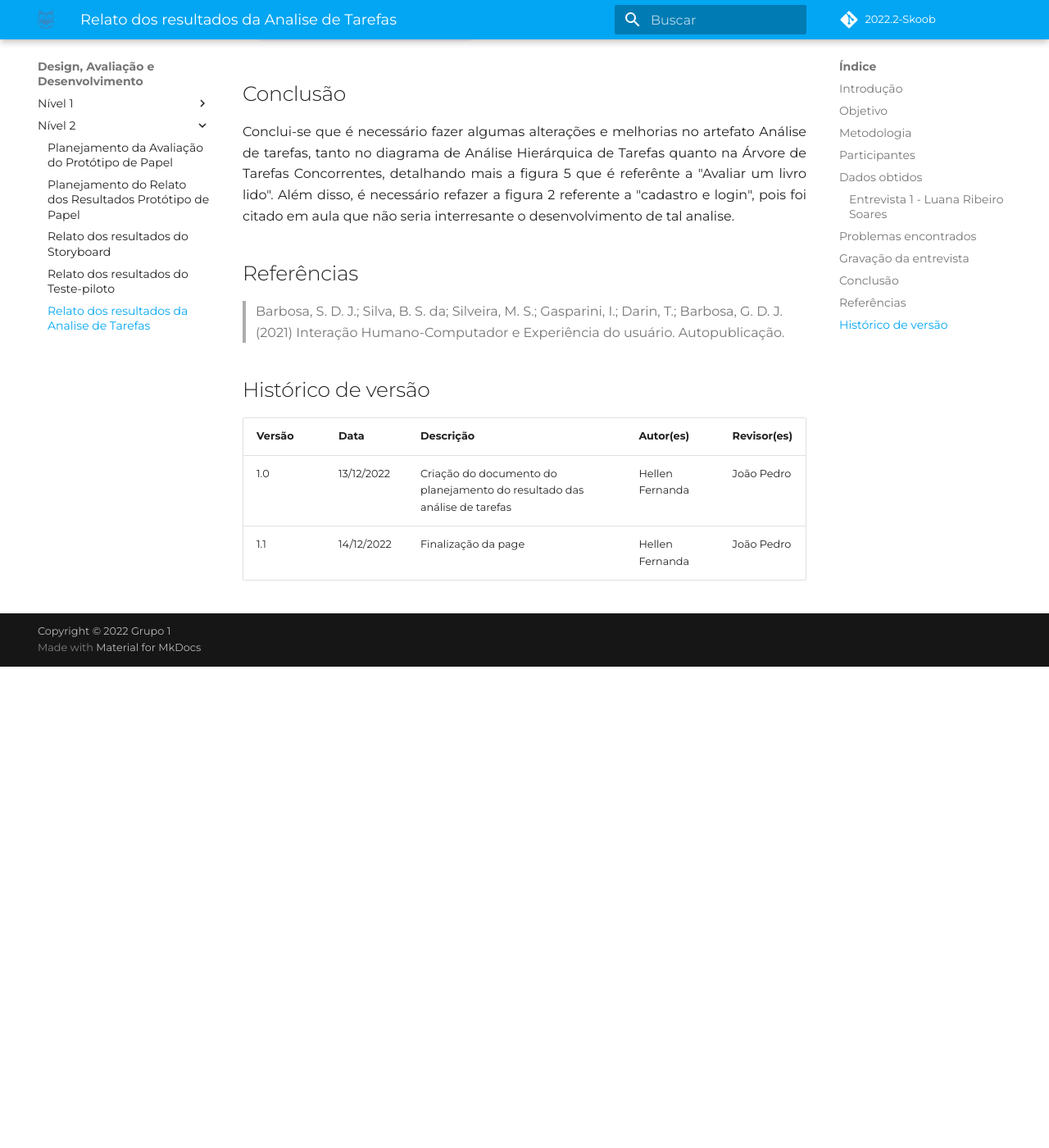
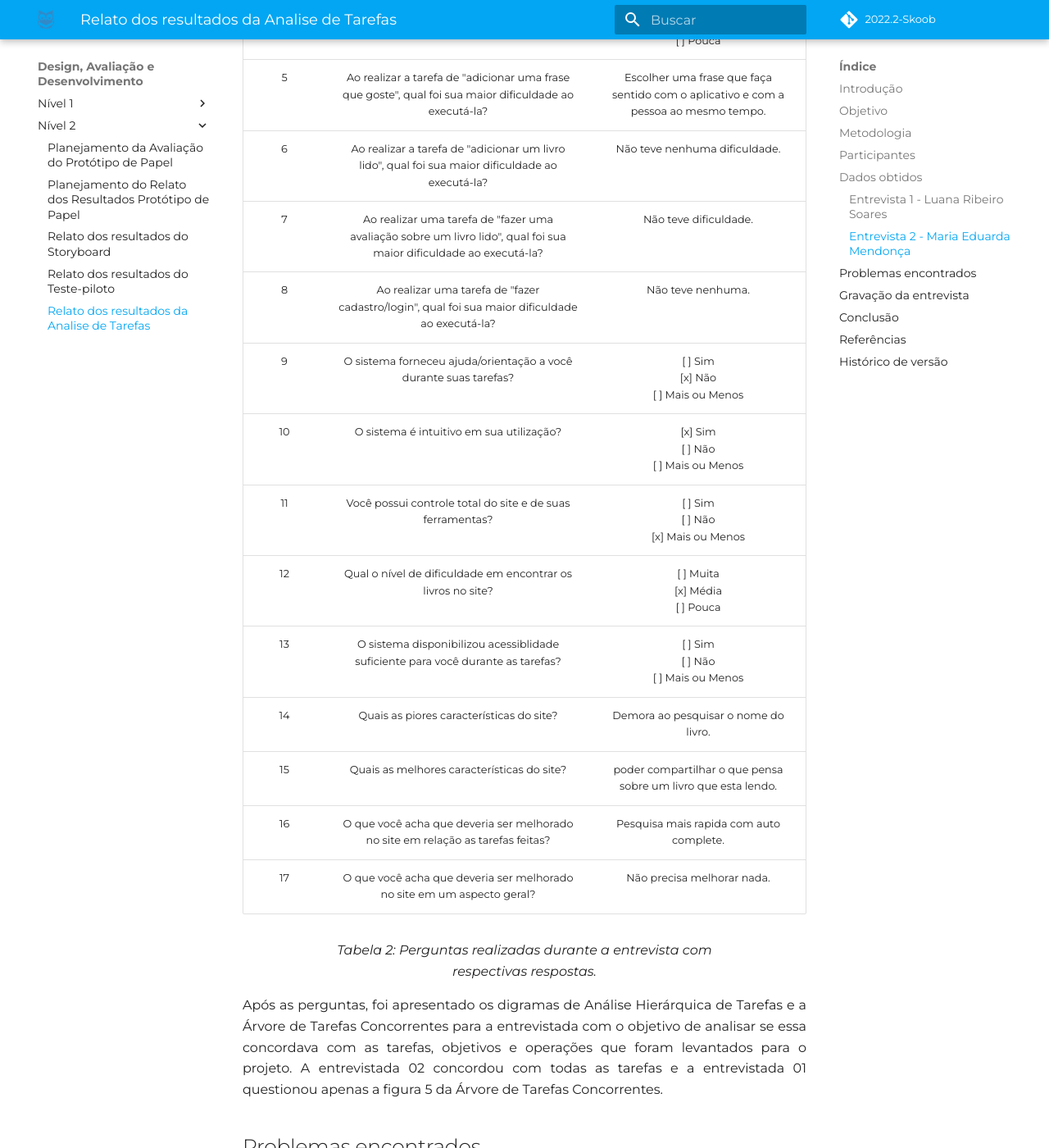
Before and after one commit to Interacao-Humano-Computador/2022.2-Skoob, an MkDocs documentation site: the page built from docs/planejamentoAnalise/nivel2/analise-tarefas.md, in a window 1280 px wide and 1400 px high, scrolled down 3280 px. Shown: the whole window at 82% size. Built offline with MkDocs 1.6.1 and Material for MkDocs 9.7.7, drawn with Linux system fonts in a browser that asks for light colours; some web fonts are replaced; comment, search, counter and statistics services are not loaded; before the commit the page ends 4093 px from its top, so only the background shows below that; some of the changed text lies outside the part shown.

Commit message:
finalizando analise de tarefas

```diff
--- a/docs/planejamentoAnalise/nivel2/analise-tarefas.md
+++ b/docs/planejamentoAnalise/nivel2/analise-tarefas.md
@@ -16,11 +16,11 @@
 
 ## Participantes
 
-<p align="justify">Foi encontrada uma voluntária, que aceitou fazer a entrevista e que se encaixasse no perfil de usuário definido anteriormente para o sistema. A entrevista teve apenas dois participantes, o entrevistador e o entrevistado. O local de realização da entrevista foi feita pessoalmente na fga e o audio da entrevista foi gravado.</p>
+<p align="justify">Foi encontrada duas voluntárias, que aceitam fazer a entrevista e que se encaixassem no perfil de usuário definido anteriormente para o sistema. A entrevista teve apenas dois participantes, o entrevistador e o entrevistado. O local de realização da entrevista 01 foi feita pessoalmente na fga e o audio da entrevista foi gravado. O local da entrevista 02 foi no meets mas não consegui salvar a gravação e acabou sendo perdida. </p>
 
 ## Dados obtidos
 
-<p align="justify">Os dados obtidos na entrevista foram transcritos para a tabela 1.</p>
+<p align="justify">Os dados obtidos nas entrevistas foram transcritos para a tabela 1 e 2.</p>
 
 ### Entrevista 1 - Luana Ribeiro Soares
 
@@ -48,7 +48,33 @@
     Tabela 1: Perguntas realizadas durante a entrevista com respectivas respostas.
 </figcaption>
 
-<p align="justify">Após as perguntas, foi apresentado os digramas de Análise Hierárquica de Tarefas e a Árvore de Tarefas Concorrentes para a entrevistada com o objetivo de analisar se essa concordava com as tarefas, objetivos e operações que foram levantados para o projeto. A entrevistada concordou com todas as tarefas, questionando apenas a figura 5 da Árvore de Tarefas Concorrentes.</p>
+### Entrevista 2 - Maria Eduarda Mendonça
+
+| Número |                                                     Perguntas                                                      |                                 Opções de resposta                                  |
+| :----: | :----------------------------------------------------------------------------------------------------------------: | :---------------------------------------------------------------------------------: |
+|   1    |                                                 Qual a sua idade?                                                  |                                       21 anos                                       |
+|   2    |                                   Qual o seu nível de formação acadêmica atual?                                    |                 [x] Graduação </br> [ ] Mestrado </br>[ ] Dutorado                  |
+|   3    |                                   Com qual frequência você costuama ler livros?                                    |                      [ ] Muita </br> [x] Média </br>[ ] Pouca                       |
+|   4    |                            Você sente a nescessidade de catalogar os livros que já leu?                            |                      [x] Muita </br> [ ] Média </br>[ ] Pouca                       |
+|   5    |       Ao realizar a tarefa de "adicionar uma frase que goste", qual foi sua maior dificuldade ao executá-la?       | Escolher uma frase que faça sentido com o aplicativo e com a pessoa ao mesmo tempo. |
+|   6    |          Ao realizar a tarefa de "adicionar um livro lido", qual foi sua maior dificuldade ao executá-la?          |                            Não teve nenhuma dificuldade.                            |
+|   7    | Ao realizar uma tarefa de "fazer uma avaliação sobre um livro lido", qual foi sua maior dificuldade ao executá-la? |                                Não teve dificuldade.                                |
+|   8    |          Ao realizar uma tarefa de "fazer cadastro/login", qual foi sua maior dificuldade ao executá-la?           |                                  Não teve nenhuma.                                  |
+|   9    |                          O sistema forneceu ajuda/orientação a você durante suas tarefas?                          |                    [ ] Sim </br> [x] Não </br>[ ] Mais ou Menos                     |
+|   10   |                                      O sistema é intuitivo em sua utilização?                                      |                    [x] Sim </br> [ ] Não </br>[ ] Mais ou Menos                     |
+|   11   |                             Você possui controle total do site e de suas ferramentas?                              |                    [ ] Sim </br> [ ] Não </br>[x] Mais ou Menos                     |
+|   12   |                            Qual o nível de dificuldade em encontrar os livros no site?                             |                      [ ] Muita </br> [x] Média </br>[ ] Pouca                       |
+|   13   |                  O sistema disponibilizou acessiblidade suficiente para você durante as tarefas?                   |                    [ ] Sim </br> [ ] Não </br>[ ] Mais ou Menos                     |
+|   14   |                                      Quais as piores características do site?                                      |                        Demora ao pesquisar o nome do livro.                         |
+|   15   |                                     Quais as melhores características do site?                                     |            poder compartilhar o que pensa sobre um livro que esta lendo.            |
+|   16   |                  O que você acha que deveria ser melhorado no site em relação as tarefas feitas?                   |                       Pesquisa mais rapida com auto complete.                       |
+|   17   |                       O que você acha que deveria ser melhorado no site em um aspecto geral?                       |                             Não precisa melhorar nada.                              |
+
+<figcaption align='center'>
+    Tabela 2: Perguntas realizadas durante a entrevista com respectivas respostas.
+</figcaption>
+
+<p align="justify">Após as perguntas, foi apresentado os digramas de Análise Hierárquica de Tarefas e a Árvore de Tarefas Concorrentes para a entrevistada com o objetivo de analisar se essa concordava com as tarefas, objetivos e operações que foram levantados para o projeto. A entrevistada 02 concordou com todas as tarefas e a entrevistada 01 questionou apenas a figura 5 da Árvore de Tarefas Concorrentes.</p>
 
 ## Problemas encontrados
 
```
